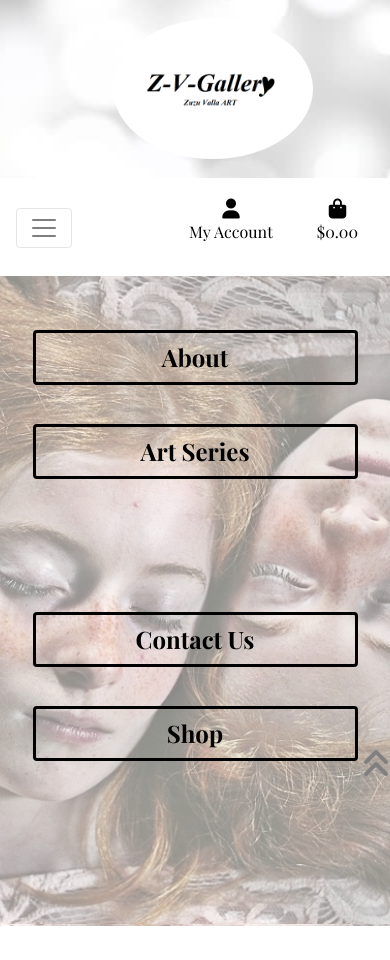
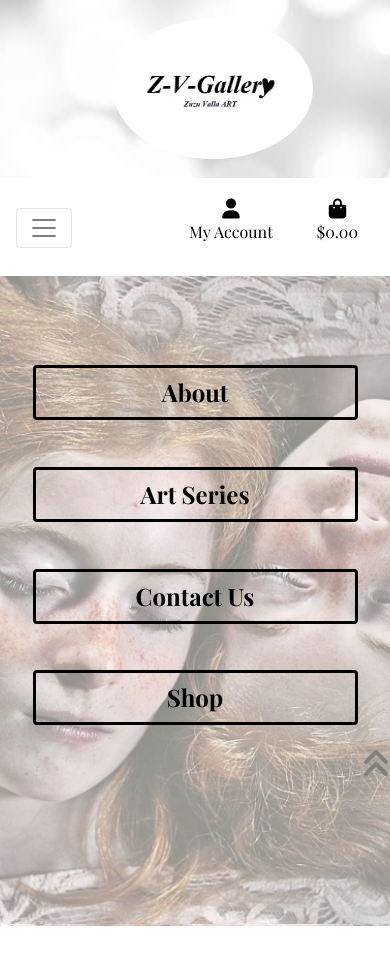
Before and after one commit to OndrejValla/Z-V-GALLERY, a Django app: page / in a window 390 px wide. Shown: the top 960 px of the page. Run offline with Django 3.2, Linux system fonts and the light colour scheme; data that the repository does not hold is empty; some libraries are stand-ins or nearby versions; some web fonts are replaced.

Commit message:
Updated styling for mobile view, logo + menu

```diff
--- a/home/templates/home/index.html
+++ b/home/templates/home/index.html
@@ -10,9 +10,6 @@
     </div>
     <div class="row justify-content-center">
         <a href="#home-art-series" class="col-10 col-sm-6 home-page-button btn">Art Series</a>
-    </div>
-    <div id="gallery-btn" class="row justify-content-center">
-        <a href="#home-gallery-anchor" class="col-10 col-sm-6 home-page-button btn">Gallery</a>
     </div>
     <div class="row justify-content-center">
         <a href="{% url 'contact' %}" class="col-10 col-sm-6 home-page-button btn">Contact Us</a>
--- a/static/css/base.css
+++ b/static/css/base.css
@@ -27,13 +27,13 @@ body {
 .main-logo {
     height: 140px;
     width: 200px;
-    background: url(/media/zuzu-valla-logo.png) no-repeat center center;
-    background-size: cover;
+    background: url(/media/zuzu-valla-logo.jpg);
+    background-size: cover !important;
     border: white;
     border-style: solid;
     border-width: 2px;
     border-radius: 50%;
-    z-index: 10;
+    z-index: 999;
 }
 
 /*-- Info messages --*/
@@ -83,7 +83,7 @@ body {
     border: 3px solid black;
     cursor: pointer;
     overflow: auto;
-    margin-top: 5%;
+    margin-top: 10%;
 }
 
 .home-page-button:hover {
@@ -92,33 +92,29 @@ body {
 
 @media (max-width: 767px) {
     .home-page-button {
-        margin-top: 10%;
-    }
-
-    #gallery-btn {
-        visibility: hidden;
+        margin-top: 12%;
     }
 
     #home-page-menu {
-        padding-top: 15px !important;
+        padding-top: 5vh !important;
     }
 }
 
 @media (min-width: 767px) {
     .home-page-button {
-        margin-top: 5%;
+        margin-top: 8%;
     }
 }
 
 @media (min-width: 1500px) {
     .home-page-button {
-        margin-top: 4%;
+        margin-top: 5%;
     }
 }
 
 @media (min-width: 2000px) {
     .home-page-button {
-        margin-top: 3%;
+        margin-top: 4%;
     }
 }
 
@@ -319,6 +315,7 @@ body {
     list-style: none;
     line-height: 28px;
     margin: 0 20px;
+    z-index: 3;
 }
 
 .social-footer li {
```
Also changed, not shown: media/zuzu-valla-logo.jpg (added).
